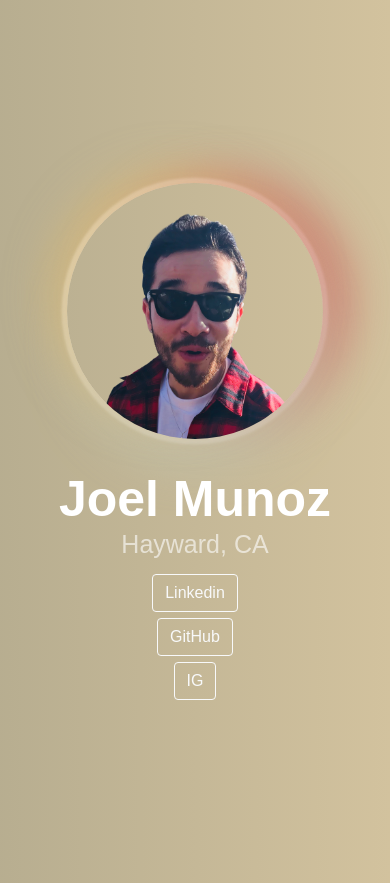
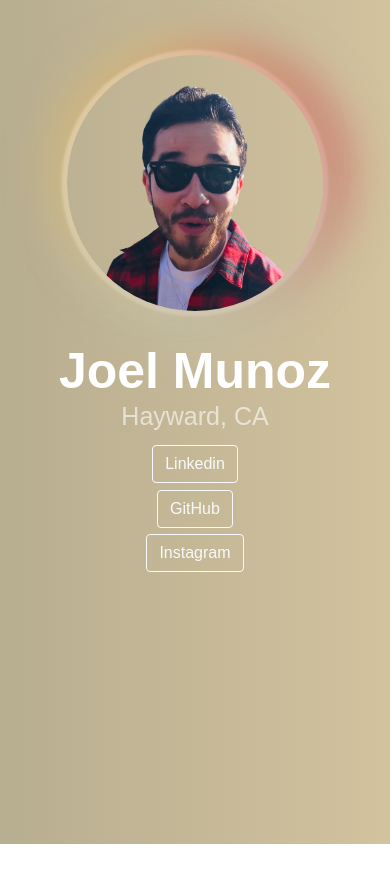
Before and after one commit to jmoonoz/link-Lists, a React (Create React App) app: page / in a window 390 px wide. After the commit the page ends 844 px from the top, so only its background shows below. Built offline with nearby package versions, Linux system fonts and the light colour scheme.

Commit message:
button name change

```diff
--- a/src/App.js
+++ b/src/App.js
@@ -22,11 +22,13 @@ export default function App() {
         />
         <BTN
           link={"https://github.com/jmoonoz"}
-          icon={"AiFillLinkedin"}
           btnName={"GitHub"}
         />
 
-        <BTN link={"//www.instagram.com/moonozdisenoz/?hl=en"} btnName={"IG"} />
+        <BTN
+        link={"//www.instagram.com/moonozdisenoz/?hl=en"}
+        btnName={"Instagram"}
+        />
       </Container>
     </Container>
   );
--- a/src/styles.scss
+++ b/src/styles.scss
@@ -8,9 +8,8 @@ $main-white:#ffff;
 }
 
 .center-app{
-  padding: 10% 0;
+  padding: 5% 0 10%;
 }
-
 
 // *******
 // image
@@ -42,12 +41,11 @@ h1{
   margin-bottom: 0;
 }
 .text-dec{
-  color: #f2f6f9;
+  // color: #f2f6f9;
   opacity: 60%;
-  .text-size{
-    font-size: 25px;
-
-  }
+}
+.text-size{
+  font-size: 25px;
 }
 
 
@@ -109,7 +107,7 @@ body{
 // *********
 @media screen and (max-width: 765px){
   .center-app{
-    padding: 50% 0;
+    padding: 15% 0 5%;
   }
 
   .moonoz-img{
```
